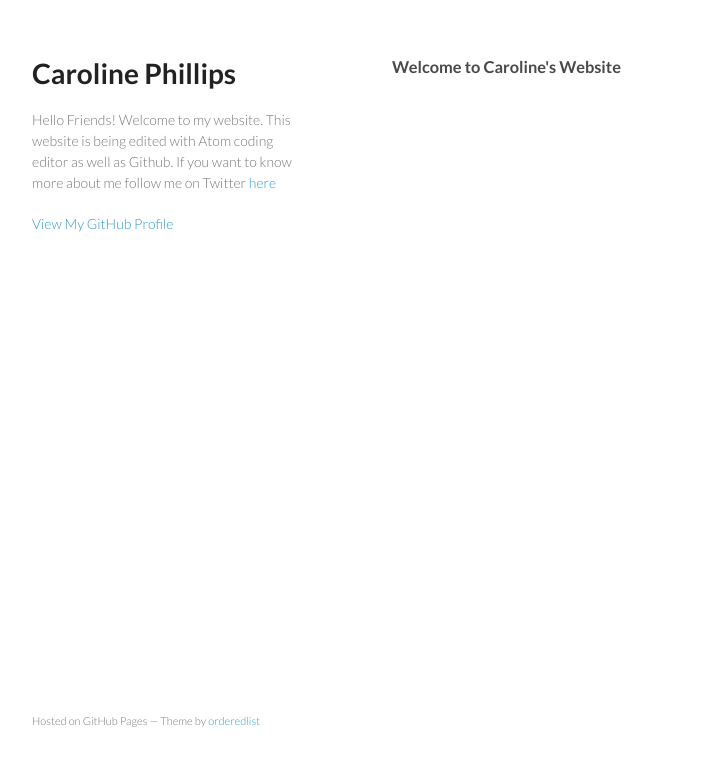
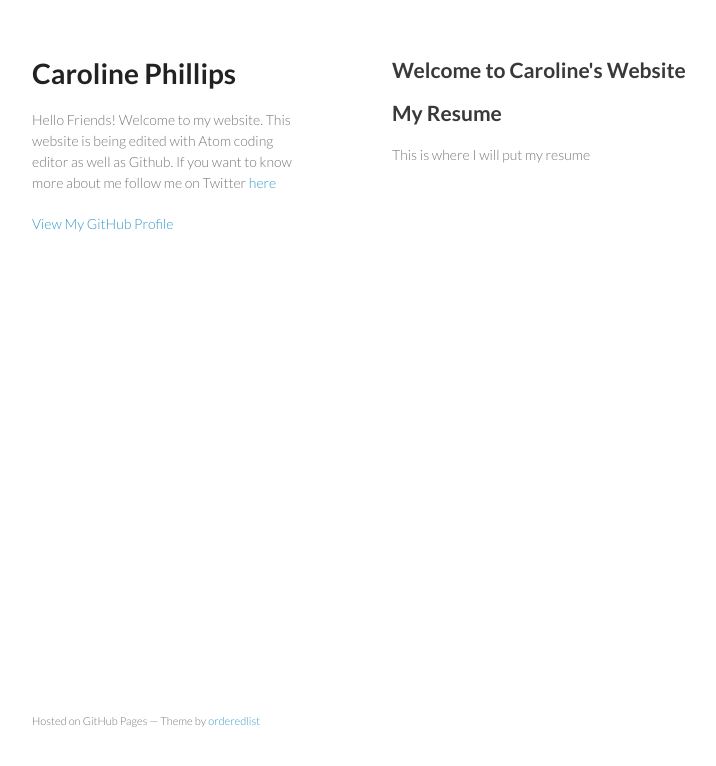
Before and after one commit to carolinephillips/carolinephillips.github.io, a plain HTML site: page index.html in a window 1280 px wide. Shown: the whole page, without its empty margins (178-894 px from the left). Drawn offline with Linux system fonts and the light colour scheme.

Commit message:
format resume

```diff
--- a/index.html
+++ b/index.html
@@ -20,11 +20,13 @@
 
 
         <p class="view"><a href="https://github.com/carolinephillips">View My GitHub Profile</a></p>
-
       </header>
       <section>
-        <h3>
-<a id="welcome-to-carolines-website" class="anchor" href="#welcome-to-carolines-website" aria-hidden="true"><span class="octicon octicon-link"></span></a>Welcome to Caroline's Website</h3>
+        <h2>
+<a id="welcome-to-carolines-website" class="anchor" href="#welcome-to-carolines-website" aria-hidden="true"><span class="octicon octicon-link"></span></a>Welcome to Caroline's Website</h2>
+<h2> My Resume </h2>
+<p> This is where I will put my resume </p>
+
       </section>
       <footer>
         <p><small>Hosted on GitHub Pages &mdash; Theme by <a href="https://github.com/orderedlist">orderedlist</a></small></p>
```
